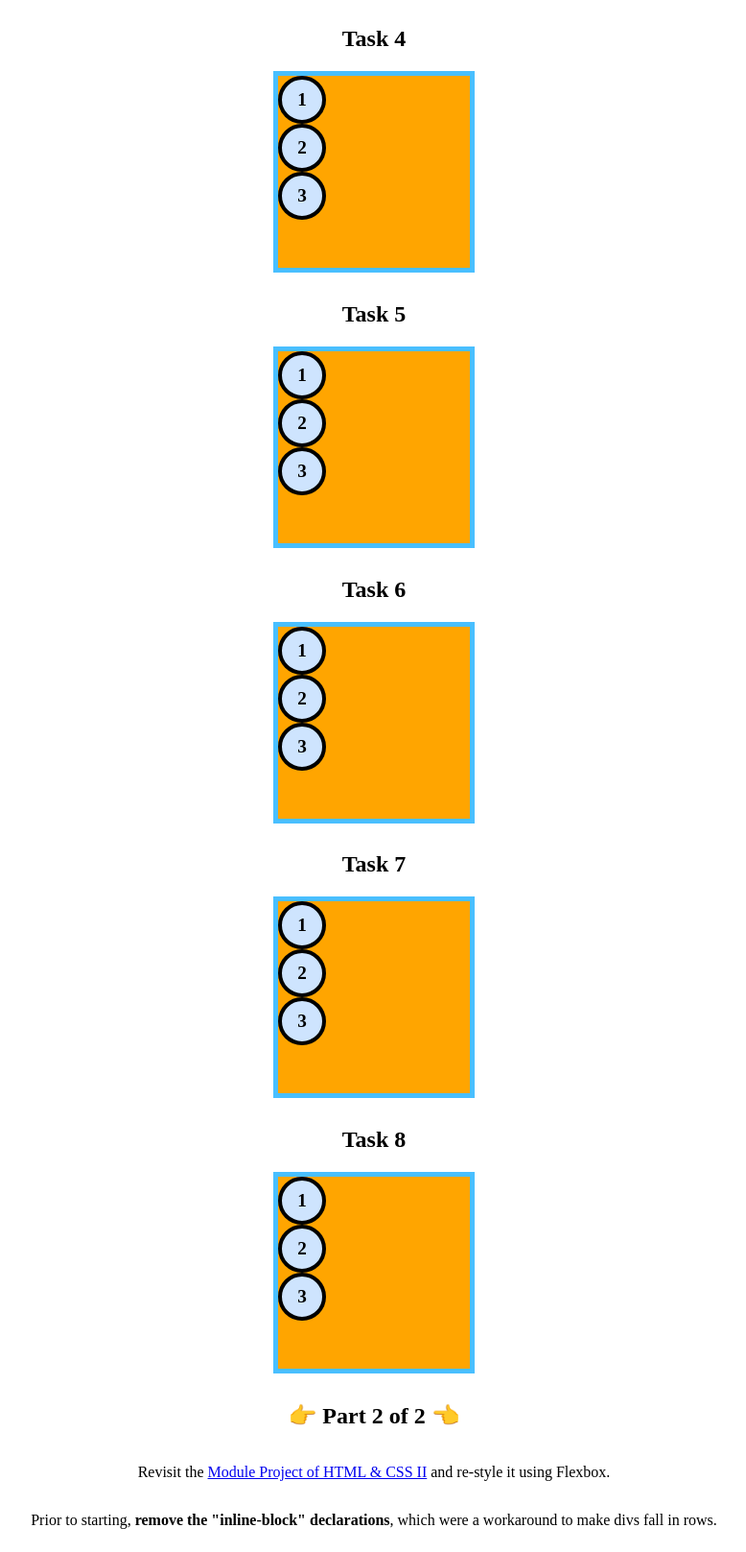
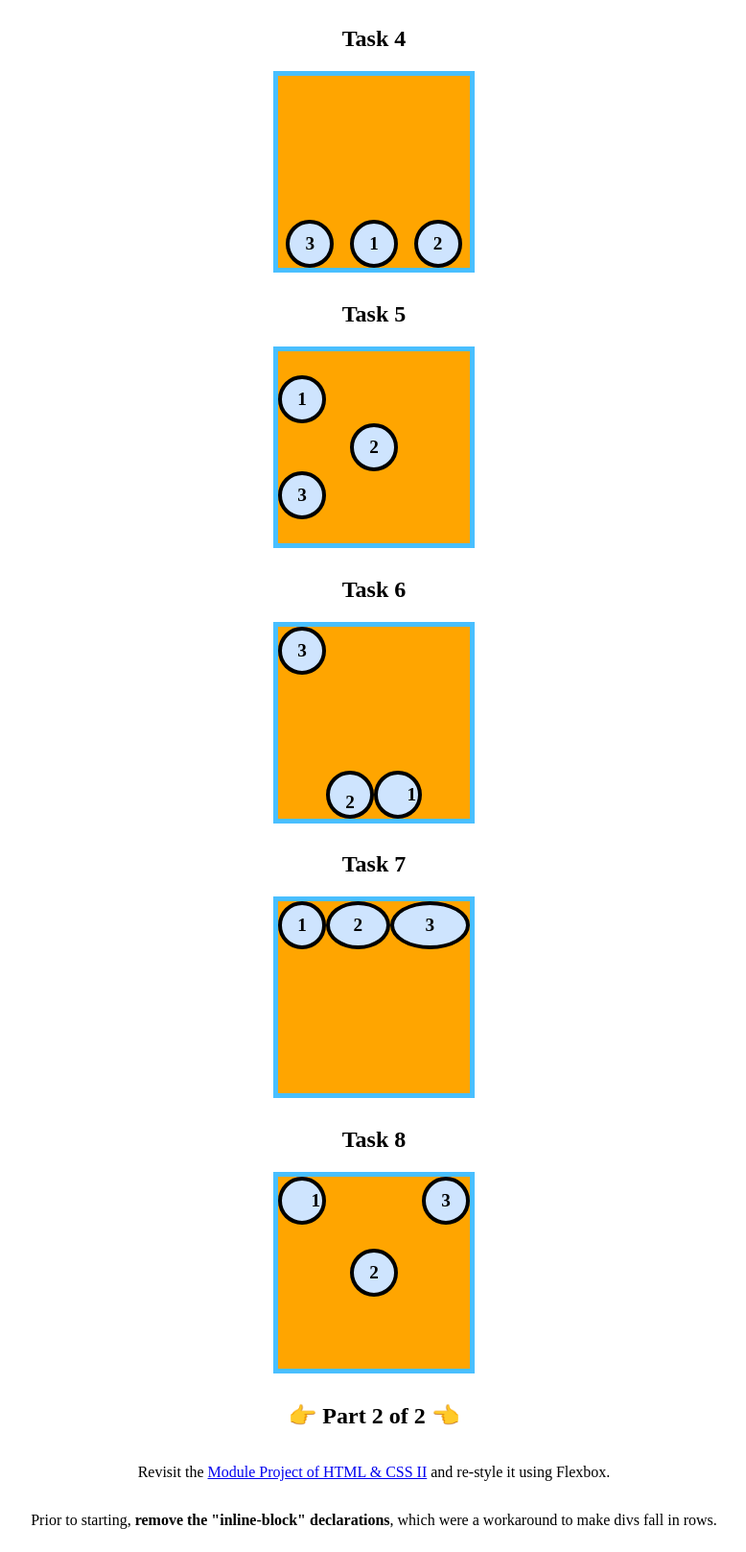
Before and after one commit to bloominstituteoftechnology/module-project-html-and-css-iii-marcbalderas, a plain HTML site: page index.html in a window 1280 px wide. Shown: the part 1159-2776 px from the top of the page at 96% size, without its empty margins (250-1028 px from the left). Drawn offline with Linux system fonts and the light colour scheme.

Commit message:
finished

```diff
--- a/index.html
+++ b/index.html
@@ -56,21 +56,89 @@
     */
 
     /* 👉 Task 1 - [HINT] only the flex container needs to be manipulated */
+    [id^=flexContainer] {
+      display: flex;
+    }
+    #flexContainer1 {
+      justify-content: space-evenly;
+    }
+    /* 👉 Task 2 - [HINT] the flex container needs to change direction */
+    #flexContainer2 {
+      flex-direction: column;
+      justify-content: space-between;
+      align-items: center;
+    }
+    /* 👉 Task 3 - [HINT] the flex direction can be reversed */
+    #flexContainer3 {
+      flex-direction: column-reverse;
+      align-items: end;
+      justify-content: flex-end;
+    }
+    /* 👉 Task 4 - [HINT] the flex items need a new order */
+    #flexContainer4 {
+      justify-content: space-around;
+      align-items: flex-end;
+    }
 
-    /* 👉 Task 2 - [HINT] the flex container needs to change direction */
+    #flexContainer4 .flexItem:nth-child(1) {
+      order: 2;
+    }
+    #flexContainer4 .flexItem:nth-child(2) {
+      order: 3;
+    }
+    #flexContainer4 .flexItem:nth-child(3) {
+      order: 1;
+    }
+    /* 👉 Task 5 - [HINT] research align-self */
+    #flexContainer5 {
+      flex-direction: column;
+      justify-content: center;
+    }
 
-    /* 👉 Task 3 - [HINT] the flex direction can be reversed */
+    #flexContainer5 .flexItem:nth-child(2) {
+      align-self: center;
+    }
+    /* 👉 Task 6 - [HINT] flex items can be flex containers */
+    #flexContainer6 {
+      flex-direction: row-reverse;
+      justify-content: flex-end;
+      align-items: flex-end;
+    }
 
-    /* 👉 Task 4 - [HINT] the flex items need a new order */
+    #flexContainer6 .flexItem:nth-child(1) {
+      justify-content: flex-end;
+    }
+    #flexContainer6 .flexItem:nth-child(2) {
+      align-items: flex-end;
+    }
+    #flexContainer6 .flexItem:nth-child(3) {
+      align-self: flex-start;
+    }
+    /* 👉 Task 7 - [HINT] research flex-grow */
+    #flexContainer7 .flexItem:nth-child(1) {
+      flex-grow: 0;
+    }
+    #flexContainer7 .flexItem:nth-child(2) {
+      flex-grow: 1;
+    }
+    #flexContainer7 .flexItem:nth-child(3) {
+      flex-grow: 2;
+    }
+    /* 👉 Task 8 - [HINT] you got this! */
+    #flexContainer8 {
+      justify-content: space-between;
+    }
 
-    /* 👉 Task 5 - [HINT] research align-self */
-
-    /* 👉 Task 6 - [HINT] flex items can be flex containers */
-
-    /* 👉 Task 7 - [HINT] research flex-grow */
-
-    /* 👉 Task 8 - [HINT] you got this! */
-
+    #flexContainer8 .flexItem:nth-child(1) {
+      justify-content: flex-end;
+    }
+    #flexContainer8 .flexItem:nth-child(2) {
+      align-self: center;
+    }
+    #flexContainer8git :window-inactive .flexItem:nth-child(3) {
+      align-self: flex-end;
+      justify-content: flex-start;
+    }
 
     /*
     👉 Part 2 of 2 👈
```
